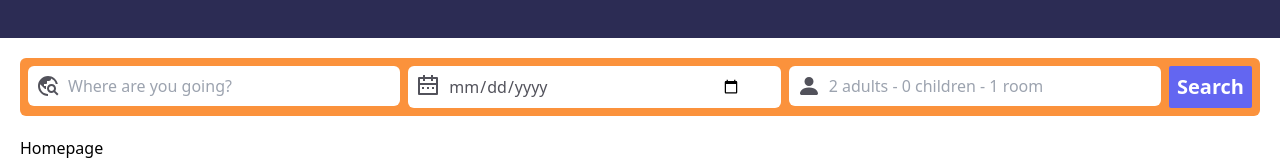
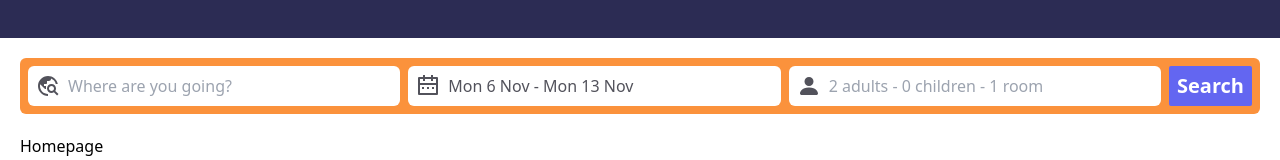
Before and after one commit to apekul/booking, a React (Create React App) app: page / in a window 1280 px wide. Shown: the part 258-418 px from the top of the page. Built offline with nearby package versions, Linux system fonts and the light colour scheme.

Commit message:
install react-date-range, momento.js and setup date range in search component

```diff
--- a/package.json
+++ b/package.json
@@ -8,7 +8,9 @@
     "@testing-library/user-event": "^13.2.1",
     "localforage": "^1.10.0",
     "match-sorter": "^6.3.1",
+    "moment": "^2.29.4",
     "react": "^18.2.0",
+    "react-date-range": "^1.4.0",
     "react-dom": "^18.2.0",
     "react-icons": "^4.11.0",
     "react-router-dom": "^6.18.0",
--- a/src/Components/SearchBar.js
+++ b/src/Components/SearchBar.js
@@ -1,12 +1,49 @@
-import React, { useState } from "react";
+import React, { useState, useRef, useEffect } from "react";
+import { DateRange } from "react-date-range";
+import { addDays } from "date-fns";
+import moment from "moment/moment";
+// Icons
 import { MdOutlineTravelExplore } from "react-icons/md";
 import { RiCalendar2Line } from "react-icons/ri";
 import { BsFillPersonFill } from "react-icons/bs";
 
 const SearchBar = () => {
+  // Date Ref
+  const dateRef = useRef();
+
+  // Destination
   const [place, setPlace] = useState("");
+
+  // Show Date Range
+  const [showDatePicker, setShowDatePicker] = useState(false);
+
+  // Date Range
+  const [date, setDate] = useState([
+    {
+      startDate: new Date(),
+      endDate: addDays(new Date(), 7),
+      key: "selection",
+    },
+  ]);
+
+  // Close Date picker menu if clicked outside
+  useEffect(() => {
+    const handleClick = (event) => {
+      if (dateRef.current && !dateRef.current.contains(event.target)) {
+        setShowDatePicker(false);
+      }
+    };
+
+    document.addEventListener("click", handleClick, true);
+
+    return () => {
+      document.removeEventListener("click", handleClick, true);
+    };
+  }, [dateRef]);
+
   return (
     <div className="bg-orange-400 p-2 rounded-md flex gap-2">
+      {/* Destination */}
       <ul className="w-full text-zinc-600 grid grid-cols-3 gap-2">
         <li className="relative">
           <input
@@ -18,15 +55,30 @@ const SearchBar = () => {
           <MdOutlineTravelExplore className="absolute top-2 left-2 text-2xl" />
         </li>
 
-        <li className="relative">
-          <input
-            type="date"
-            placeholder="Check-in date ---- Check-out date"
-            className="w-full px-10 py-2 rounded-md"
+        {/* date range Picker */}
+        <li className="relative" ref={dateRef}>
+          <div
+            className="w-full px-10 py-2 rounded-md bg-white cursor-pointer"
+            onClick={() => setShowDatePicker(!showDatePicker)}
+          >
+            {moment(date[0].startDate).format("ddd D MMM ")} -{" "}
+            {moment(date[0].endDate).format("ddd D MMM")}
+            <RiCalendar2Line className="absolute top-2 left-2 text-2xl" />
+          </div>
+          <DateRange
+            className={`absolute top-12 shadow-md transition-all ${
+              showDatePicker ? "visible" : "invisible"
+            }`}
+            onChange={(item) => setDate([item.selection])}
+            showSelectionPreview={true}
+            moveRangeOnFirstSelection={false}
+            months={2}
+            ranges={date}
+            direction="horizontal"
           />
-          <RiCalendar2Line className="absolute top-2 left-2 text-2xl" />
         </li>
 
+        {/* How many persons */}
         <li className="relative">
           <input
             placeholder="2 adults - 0 children - 1 room"
```
Also changed, not shown: src/index.js (+10 -6 lines), 2 other files (tests, documents, lock files or other folders).
